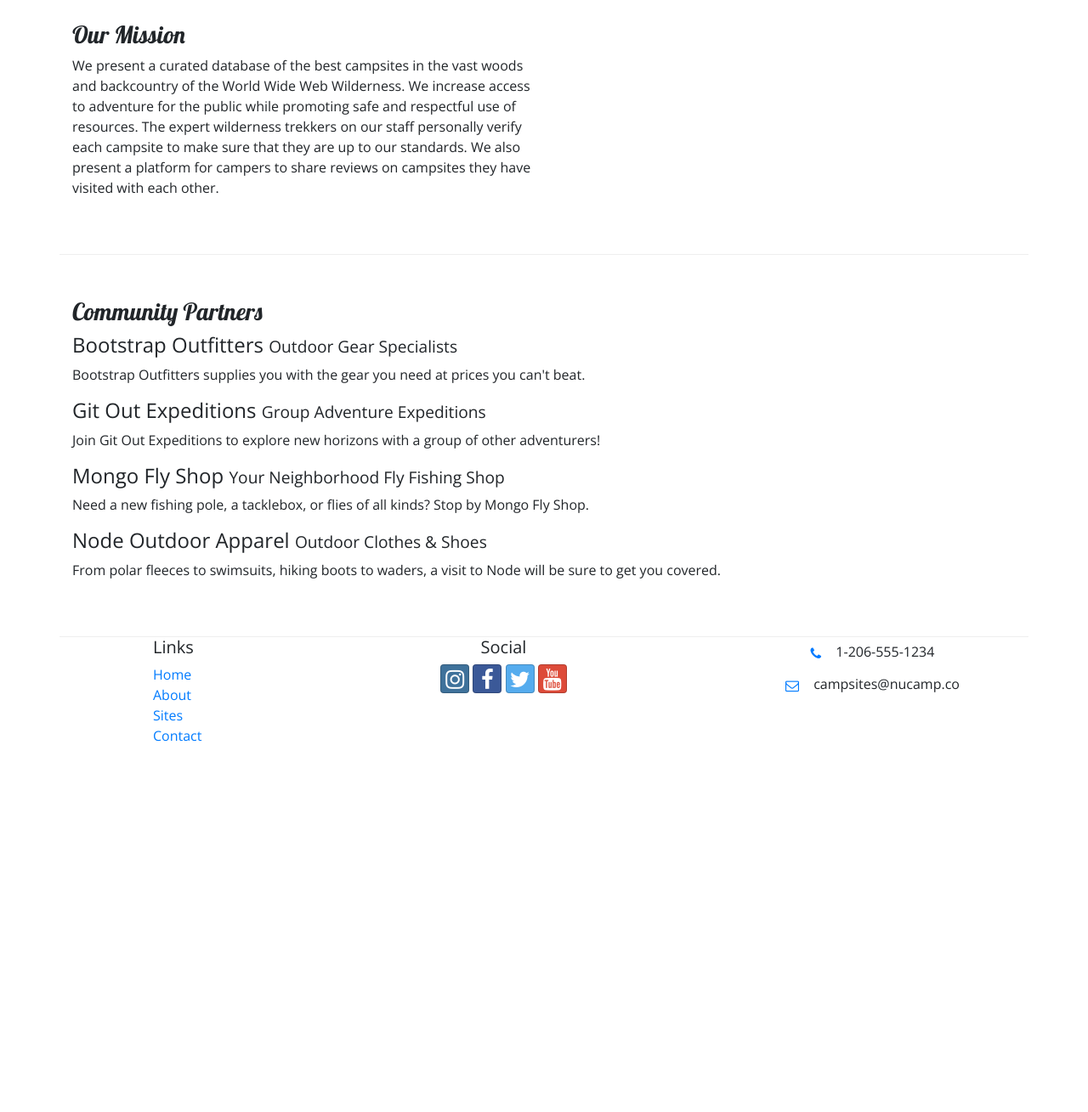
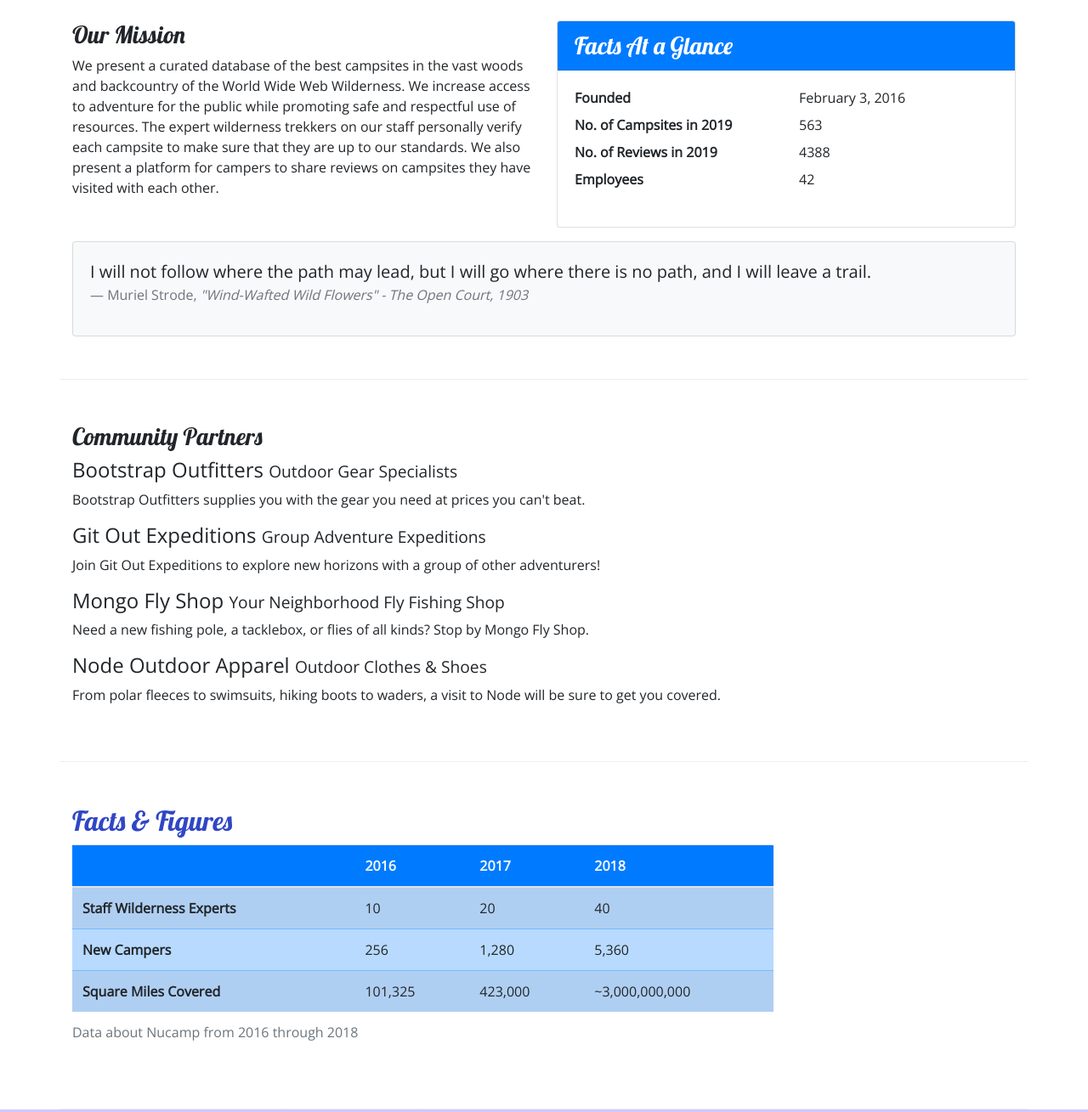
Before and after one commit to drewjtaylor/nucampsite, a website: page aboutus.html in a window 1280 px wide. Shown: the part 380-1689 px from the top of the page at 85% size. Before the commit the page ends 1274 px from the top, so only its background shows below. Drawn offline with nearby package versions, Linux system fonts and the light colour scheme.

Commit message:
Tables and cards

```diff
--- a/aboutus.html
+++ b/aboutus.html
@@ -63,7 +63,36 @@
         <div class="row row-content">
             <div class="col-sm-6">
                 <h3>Our Mission</h3>
-                <p>We present a curated database of the best campsites in the vast woods and backcountry of the World Wide Web Wilderness. We increase access to adventure for the public while promoting safe and respectful use of resources. The expert wilderness trekkers on our staff personally verify each campsite to make sure that they are up to our standards. We also present a platform for campers to share reviews on campsites they have visited with each other.</p>
+                <p>We present a curated database of the best campsites in the vast woods and backcountry of the World Wide Web Wilderness. We increase access to adventure for the public while promoting safe and respectful use of resources. The expert wilderness trekkers on our staff personally verify each campsite to make sure that they are up to our standards. We also present a platform for campers to share reviews on campsites they have visited with  each other.</p>
+            </div>
+            <div class="col-sm-6">
+                <div class="card">
+                    <h3 class="card-header bg-primary text-white">Facts At a Glance</h3>
+                    <div class="card-body">
+                        <dl class="row">
+                            <dt class="col-6">Founded</dt>
+                            <dd class="col-6">February 3, 2016</dd>
+                            <dt class="col-6">No. of Campsites in 2019</dt>
+                            <dd class="col-6">563</dd>
+                            <dt class="col-6">No. of Reviews in 2019</dt>
+                            <dd class="col-6">4388</dd>
+                            <dt class="col-6">Employees</dt>
+                            <dd class="col-6">42</dd>
+                        </dl>
+                    </div>
+                </div>
+            </div>
+            <div class="col">
+                <div class="card bg-light mt-3">
+                    <blockquote class="blockquote card-body">
+                        <p class="mb-0">I will not follow where the path may lead, but I will go where there is no path, and I will leave a trail.</p>
+                        <footer class="blockquote-footer">Muriel Strode,
+                            <cite title="Source Title">"Wind-Wafted Wild Flowers" -
+                                The Open Court, 1903
+                            </cite>
+                        </footer>
+                    </blockquote>
+                </div>
             </div>
         </div>
 
@@ -80,9 +109,49 @@
                 <p class="d-none d-sm-block">From polar fleeces to swimsuits, hiking boots to waders, a visit to Node will be sure to get you covered.</p>
             </div>
         </div>
+
+        <div class="row row-content">
+            <div class="col-sm-9">
+                <h2>Facts &amp; Figures</h2>
+                <div class="table-responsive">
+                    <table class="table table-striped">
+                    <caption>Data about Nucamp from 2016 through 2018</caption>
+                        <thead>
+                            <tr class="bg-primary text-light">
+                                <th></th>
+                                <th>2016</th>
+                                <th>2017</th>
+                                <th>2018</th>
+                            </tr>
+                        </thead>
+                        <tbody class="table-primary">
+                            <tr>
+                                <th>Staff Wilderness Experts</th>
+                                <td>10</td>
+                                <td>20</td>
+                                <td>40</td>
+                            </tr>
+                            <tr>
+                                <th>New Campers</th>
+                                <td>256</td>
+                                <td>1,280</td>
+                                <td>5,360</td>
+                            </tr>
+                            <tr>
+                                <th>Square Miles Covered</th>
+                                <td>101,325</td>
+                                <td>423,000</td>
+                                <td>~3,000,000,000</td>
+                            </tr>
+                        </tbody>
+                    </table>
+                </div>
+            </div>
+       </div>
+
     </div>
 
-    <footer>
+    <footer class="site-footer">
         <div class="container">
             <div class="row">
                 <div class="col-4 col-sm-2 offset-1">
```
